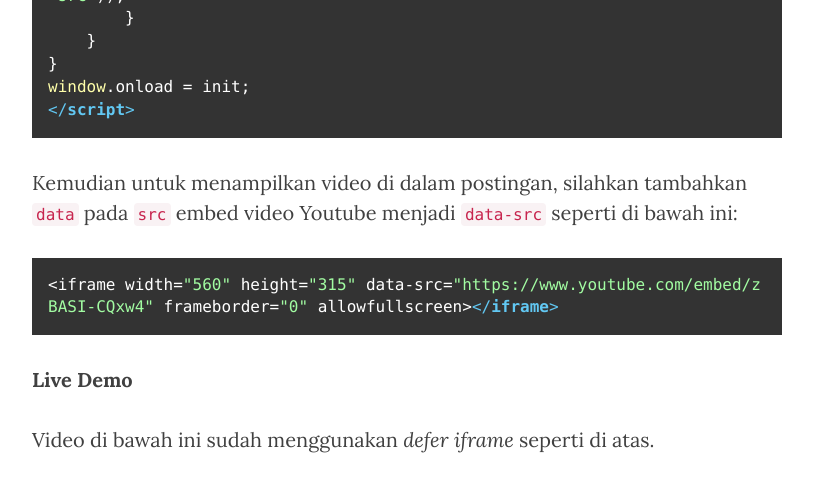
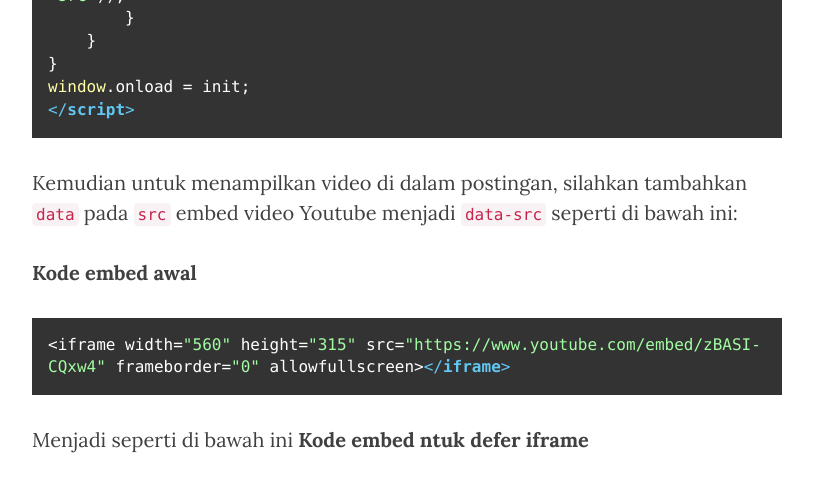
Before and after one commit to KompiAjaib/kompiajaib.github.io, a Jekyll site: the page built from _posts/2016-06-06-defer-iframe-on-github-pages.markdown, in a window 1280 px wide and 900 px high, scrolled down 1368 px, cut to the strip 0-481 px from the top of the window. Shown: the whole strip, without its empty margins (233-1046 px from the left). Built offline with Jekyll 4.4.1, drawn with Linux system fonts in a browser that asks for light colours; nearby versions of some CDN libraries; comment, search, counter and statistics services are not loaded.

Commit message:
Update 2016-06-06-defer-iframe-on-github-pages.markdown

````diff
--- a/_posts/2016-06-06-defer-iframe-on-github-pages.markdown
+++ b/_posts/2016-06-06-defer-iframe-on-github-pages.markdown
@@ -34,6 +34,14 @@ window.onload = init;
 
 Kemudian untuk menampilkan video di dalam postingan, silahkan tambahkan `data` pada `src` embed video Youtube menjadi `data-src` seperti di bawah ini:
 
+**Kode embed awal**
+
+```
+<iframe width="560" height="315" src="https://www.youtube.com/embed/zBASI-CQxw4" frameborder="0" allowfullscreen></iframe>
+```
+
+Menjadi seperti di bawah ini **Kode embed ntuk defer iframe**
+
 ```
 <iframe width="560" height="315" data-src="https://www.youtube.com/embed/zBASI-CQxw4" frameborder="0" allowfullscreen></iframe>
 ```
````
